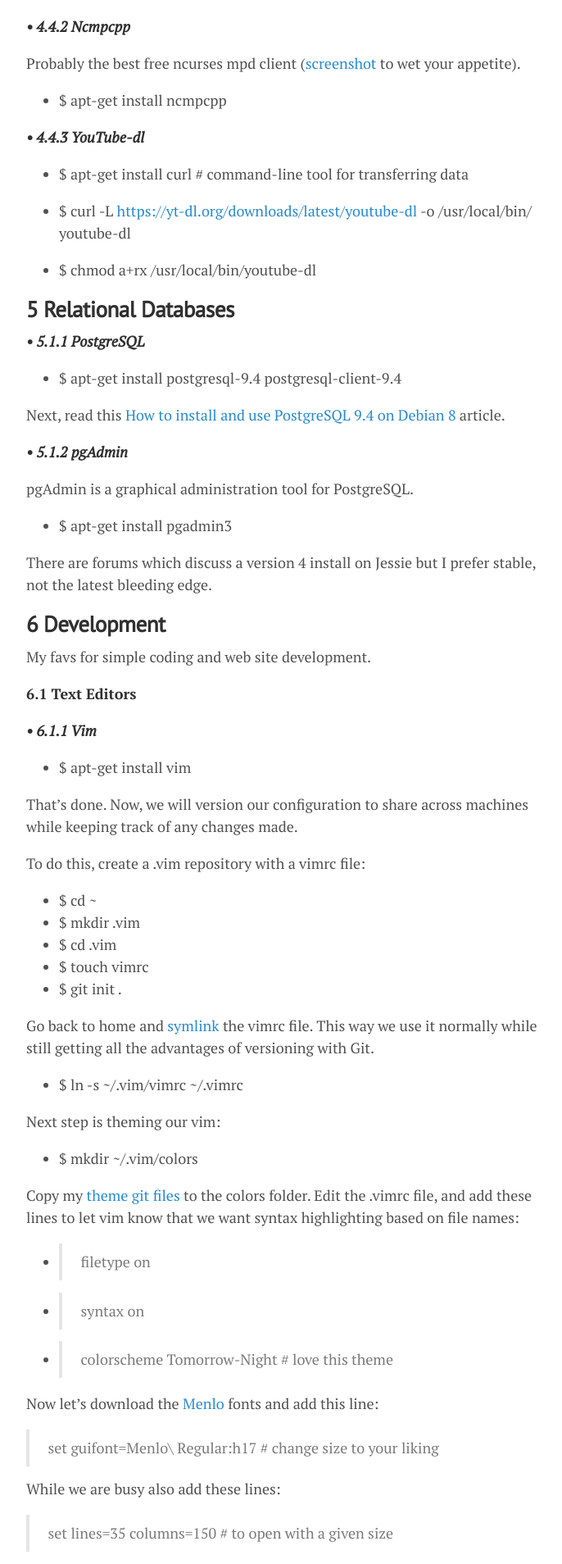
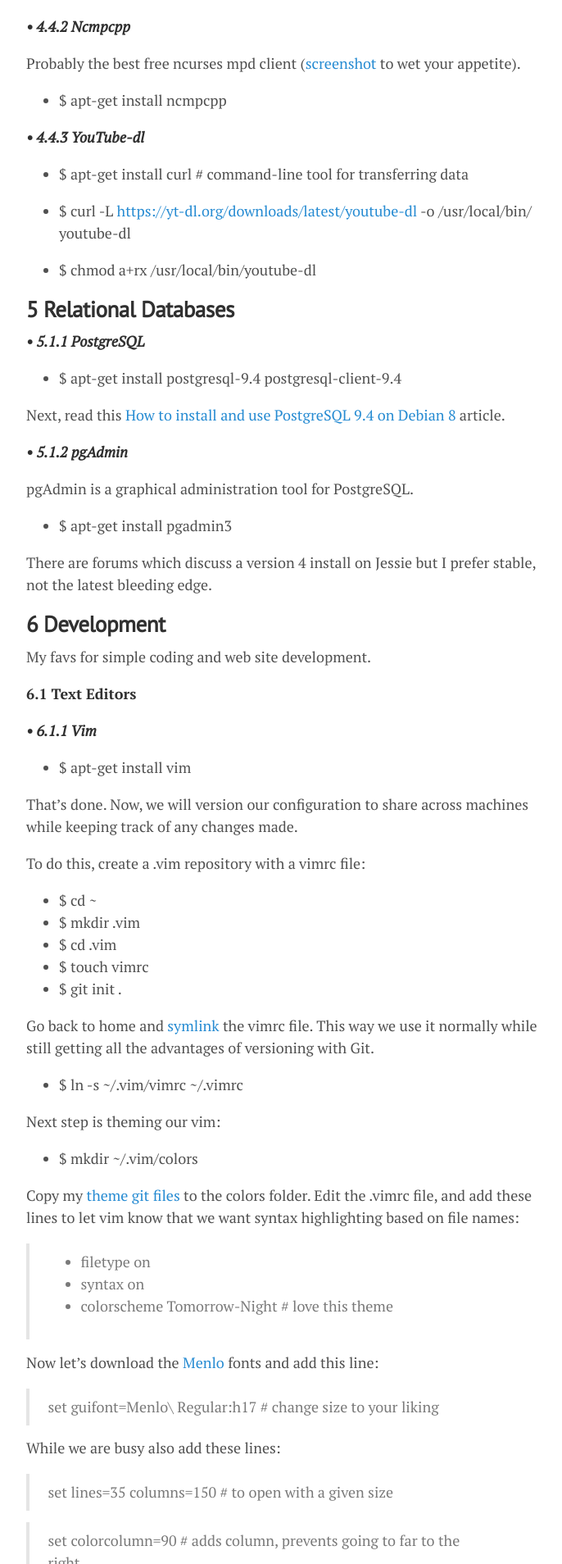
Before and after one commit to lgeurts/lgeurts.github.io, a Jekyll site: the page built from _posts/2017-07-11-bunsenlabs-linux-setup-notes-for dell-inspiron-6000.md, in a window 1280 px wide. Shown: the part 4492-6400 px from the top of the page at 82% size, without its empty margins (284-970 px from the left). Built offline with Jekyll 4.4.1, drawn with Linux system fonts in a browser that asks for light colours; nearby versions of some CDN libraries; comment, search, counter and statistics services are not loaded.

Commit message:
Update 2017-07-11-bunsenlabs-linux-setup-notes-for dell-inspiron-6000.md

```diff
--- a/_posts/2017-07-11-bunsenlabs-linux-setup-notes-for dell-inspiron-6000.md
+++ b/_posts/2017-07-11-bunsenlabs-linux-setup-notes-for dell-inspiron-6000.md
@@ -183,9 +183,9 @@
 
 Copy my [theme git files](https://github.com/lgeurts/BunsenLabs-Setup/tree/master/.vim/colors) to the colors folder. Edit the .vimrc file, and add these lines to let vim know that we want syntax highlighting based on file names:
 
-* > filetype on
-* > syntax on
-* > colorscheme Tomorrow-Night # love this theme
+> * filetype on
+> * syntax on
+> * colorscheme Tomorrow-Night # love this theme
 
 Now let's download the [Menlo](https://github.com/lgeurts/BunsenLabs-Setup/tree/master/.fonts) fonts and add this line:
 
```
